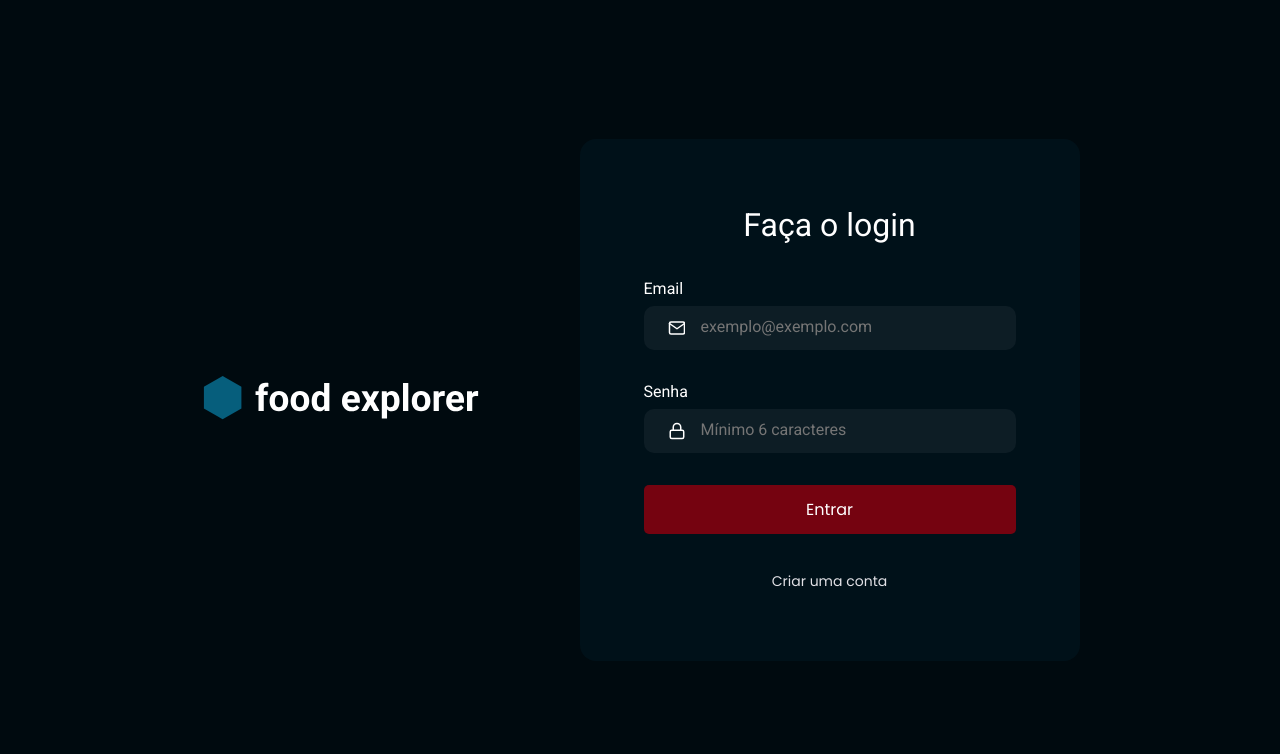
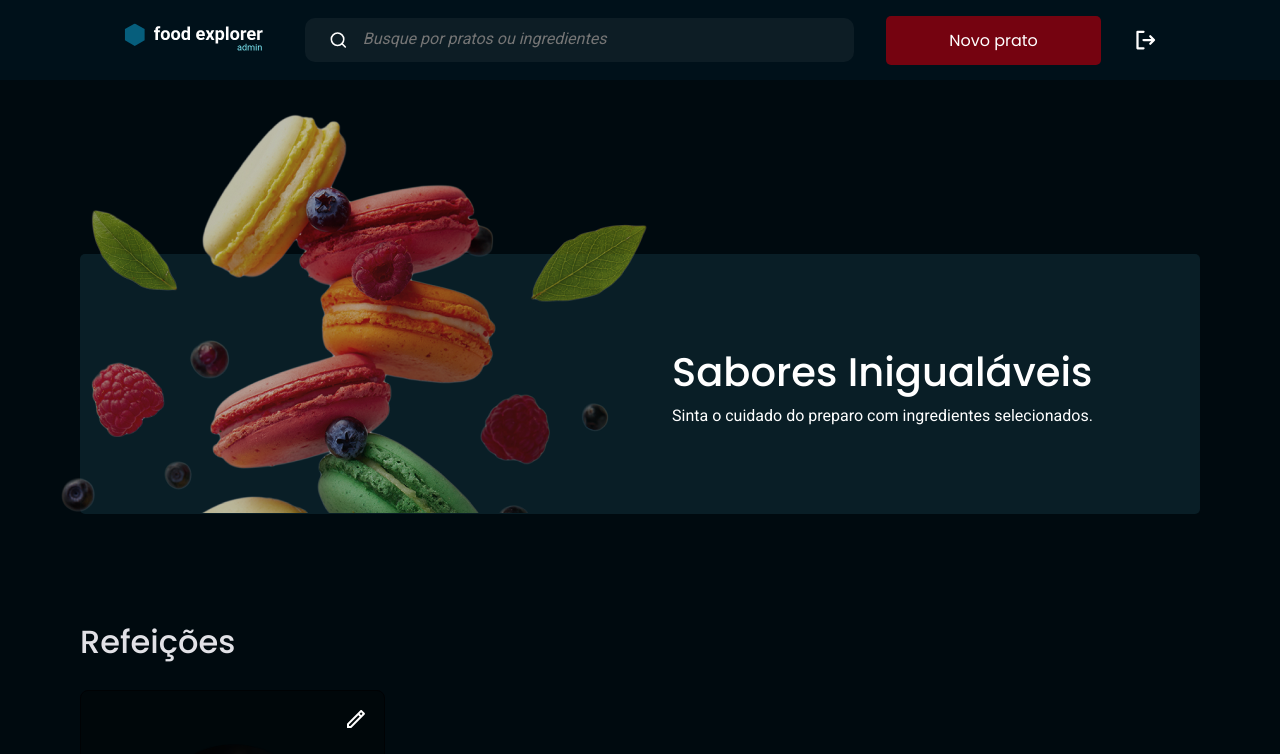
Before and after one commit to TallesGuerra/Front-FoodExplorer-, a React (Vite) app: page / in a window 1280 px wide. Shown: the top 754 px of the page. Built offline with nearby package versions, Linux system fonts and the light colour scheme.

Commit message:
auth routes edit

```diff
--- a/src/components/ButtonText/index.jsx
+++ b/src/components/ButtonText/index.jsx
@@ -8,6 +8,7 @@ export function ButtonText({title, icon, isActive = false, ...rest}){
             {...rest}
         >
 
+
             {title}
             {icon}
 
--- a/src/components/CardSection/index.jsx
+++ b/src/components/CardSection/index.jsx
@@ -1,6 +1,8 @@
 import { Container, Card } from "./styles";
 import { FiHeart } from "react-icons/fi";
 import {  PickNumber } from "../../components/PickNumber";
+import { RiPencilLine } from "react-icons/ri";
+import { Link } from "react-router-dom";
 
 
 export function CardSection({ data,...rest }){
@@ -10,7 +12,14 @@ export function CardSection({ data,...rest }){
         <h2>{data.title}</h2>
             <div className="CardAlign">
                 <Card>
-                    <FiHeart />
+                    <FiHeart to="/favorites" display="none"/>
+
+                    <Link to="/edit" className="linkIcon">
+                        <RiPencilLine
+                        />
+                    </Link>
+
+
 
                     <img
                     src={data.image}
--- a/src/components/CardSection/styles.js
+++ b/src/components/CardSection/styles.js
@@ -29,6 +29,7 @@ export const Container = styled.section`
         color: ${({ theme }) => theme.COLORS.TEXT_LIGHT};
     }
     }
+
 `;
 
 export const Card = styled.div`
@@ -52,8 +53,9 @@ export const Card = styled.div`
         position: relative;
 
 
-> svg{
-    position: absolute;
+
+.linkIcon svg {
+    position: absolute ;
     right: 16px;
     top: 16px;
     font-size: 24px;
@@ -70,6 +72,7 @@ img{
 }
 
 
+
 /* .NumbeOfDishes{
     display: flex;
     gap: 14px;
--- a/src/components/Header/index.jsx
+++ b/src/components/Header/index.jsx
@@ -2,6 +2,10 @@ import { Container, Logout  } from "./styles";
 import { Logo } from "../../components/Logo";
 import {Button  } from "../../components/Button";
 import {Input  } from "../../components/Input";
+
+import { Link } from "react-router-dom";
+
+
 import { FiSearch} from "react-icons/fi";
 import { PiSignOutBold, PiReceipt  } from "react-icons/pi";
 
@@ -19,13 +23,20 @@ export function Header(){
                     />
 
 
+                    <Link to="/addDish" className="btnNew">
+                        <Button
+                        title="Novo prato"
+
+                            /* title="Pedido"
+                            icon={<PiReceipt  />} */
+                            />
+
+                    </Link>
 
 
-                   <Button title="Pedido"
-                   icon={<PiReceipt  />}
-                  />
 
-            <Logout>
+
+            <Logout to="/signIn">
                 <PiSignOutBold  />
             </Logout>
 
--- a/src/components/Header/styles.js
+++ b/src/components/Header/styles.js
@@ -1,3 +1,4 @@
+import { Link } from "react-router-dom";
 import styled from "styled-components";
 
 export const Container = styled.header`
@@ -8,7 +9,7 @@ export const Container = styled.header`
     padding: 24px 123px;
     gap: 32px;
 
-    background: ${({theme}) => theme.COLORS.BACKGROUND_HEADER};
+    background: ${({ theme }) => theme.COLORS.BACKGROUND_HEADER};
 
     display: flex;
     align-items: center;
@@ -17,14 +18,13 @@ export const Container = styled.header`
 
 
     svg {
-        color: ${({theme}) => theme.COLORS.TEXT_WHITE};
-       font-size: 32px;
-
+    color: ${({ theme }) => theme.COLORS.TEXT_WHITE};
+    font-size: 32px;
     }
 
 
     img{
-          width: 150px;
+        width: 150px;
     }
 
 
@@ -32,22 +32,19 @@ export const Container = styled.header`
             font-style: italic;
         }
 
-   button{
+    .btnNew  button{
     display: flex;
-    width: min-content;
-    padding: 10px 22px;
+    min-width: 215px;
+
     justify-content: center;
     align-items: center;
-    gap: 2px;
+    gap: 8px;
 
-    color: white;
+    color: ${({ theme }) => theme.COLORS.TEXT_WHITE};
 }
-
-
-
 `;
 
-export const Logout = styled.button`
+export const Logout = styled(Link)`
     border: none;
     background-color: transparent;
     display: flex;
@@ -56,6 +53,10 @@ export const Logout = styled.button`
 
     svg{
        font-size: 1.5rem;
+    }
+
+    svg:hover{
+      color:  ${({ theme }) => theme.COLORS.TEXT_BLUE};
     }
 
 
--- a/src/components/Logo/index.jsx
+++ b/src/components/Logo/index.jsx
@@ -5,7 +5,9 @@ import LogoAdm from "../../assets/logoAdm.svg"
 export function Logo({ src, alt }){
     return(
         <Container>
-            <img src={LogoImage} alt="Logo"/>
+      {/*    <img src={LogoImage} alt="Logo" display="block"/> */}
+            <img src={LogoAdm} alt="Logo Admin"/>
+
         </Container>
     )
 }
--- a/src/components/NewDish/index.jsx
+++ b/src/components/NewDish/index.jsx
@@ -4,16 +4,24 @@ import dish1 from "../../assets/img1.png";
 import {PickNumber} from "../../components/PickNumber";
 import {ButtonText} from "../../components/ButtonText";
 import { IoIosArrowBack } from "react-icons/io";
+import { Link } from "react-router-dom";
+
+
 
 export function NewDish({ data, ...rest }) {
   return (
     <Container>
       <Content>
         <div>
-      <ButtonText className="btnText"
+
+    <Link to="/">
+
+    <ButtonText className="btnText"
           title="Voltar"
           icon={ <IoIosArrowBack />}
         />
+    </Link>
+
 
 
         <img src={dish1} alt="Imagem do Prato"/>
--- a/src/pages/AddDish/index.jsx
+++ b/src/pages/AddDish/index.jsx
@@ -3,43 +3,47 @@ import { Button } from "../../components/Button";
 import { Footer } from "../../components/Footer";
 import { Header } from "../../components/Header";
 import { IoIosArrowBack } from "react-icons/io";
-
-
+import { Link } from "react-router-dom";
 
 import { Container, Content, Form } from "./styles";
 
-
-
-
-
-export function AddDish(){
-    return(
+export function AddDish() {
+  return (
     <Container>
-            <Header
-
+      <Header />
+      <Content>
+        <Link to="/">
+          <ButtonText
+            className="btnText"
+            title="Voltar"
+            icon={<IoIosArrowBack />}
           />
-                <Content>
-                    <ButtonText className="btnText"
-                            title="Voltar"
-                            icon={ <IoIosArrowBack />}
-                    />
-
+        </Link>
 
         <Form>
           <h2>Adicionar Prato</h2>
 
-
           <section className="section1">
-                    <label> Imagem do prato
-                        <input type="file" name="" id="file" placeholder="Selecione a Imagem" />
-
+            <label>
+              {" "}
+              Imagem do prato
+              <input
+                type="file"
+                name=""
+                id="file"
+                placeholder="Selecione a Imagem"
+              />
             </label>
 
-                    <label> Nome
-                    <input type="text" name="" placeholder="Ex.: Salada"/>
+            <label>
+              {" "}
+              Nome
+              <input type="text" name="" placeholder="Ex.: Salada" />
             </label>
 
-                    <label> Categoria:
+            <label>
+              {" "}
+              Categoria:
               <select name="select" id="select">
                 <option value="value1">Refeições</option>
                 <option value="value1">Sobremesas</option>
@@ -49,35 +53,36 @@ export function AddDish(){
           </section>
 
           <section className="section2">
-                    <label> Tag
-                        <input   className="tagLabel" type="text" name="" placeholder="Ex.: Salada"/>
+            <label>
+              {" "}
+              Tag
+              <input
+                className="tagLabel"
+                type="text"
+                name=""
+                placeholder="Ex.: Salada"
+              />
             </label>
 
-                    <label> Preço
+            <label>
+              {" "}
+              Preço
               <input type="number" name="number" id="price" />
             </label>
           </section>
 
-                 <textarea name="" id="textarea"
-                 placeholder="Fale brevemente sobre o prato, seus ingredientes e composição.">
-                </textarea>
-
+          <textarea
+            name=""
+            id="textarea"
+            placeholder="Fale brevemente sobre o prato, seus ingredientes e composição."
+          ></textarea>
 
           <div className="btnAlign">
-
-
             <Button title="Salvar alterações" />
           </div>
-
-
         </Form>
-
-
-
-
       </Content>
       <Footer />
     </Container>
-
   );
 }
--- a/src/pages/EditDish/index.jsx
+++ b/src/pages/EditDish/index.jsx
@@ -1,3 +1,5 @@
+import { Link } from "react-router-dom";
+
 import { IoIosArrowBack } from "react-icons/io";
 
 import { ButtonText } from "../../components/ButtonText";
@@ -13,11 +15,14 @@ export function EditDish() {
     <Container>
       <Header />
       <Content>
+
+    <Link to="/">
         <ButtonText
           className="btnText"
           title="Voltar"
           icon={<IoIosArrowBack />}
         />
+    </Link>
 
         <Form>
           <h2>Editar prato</h2>
--- a/src/pages/SignIn/index.jsx
+++ b/src/pages/SignIn/index.jsx
@@ -2,6 +2,9 @@ import { Logo } from "../../components/Logo";
 import { Input } from "../../components/Input";
 import { ButtonText } from "../../components/ButtonText";
 import { Button } from "../../components/Button";
+import { Link } from "react-router-dom";
+
+
 import { FiLogIn, FiMail, FiLock } from "react-icons/fi";
 
 import { Container, Form } from "./styles";
@@ -32,9 +35,9 @@ export function SignIn() {
 
         <Button title="Entrar" />
 
-        <a href="#" target="_blank">
+        <Link to="/register">
           <ButtonText title="Criar uma conta" />
-        </a>
+        </Link>
       </Form>
     </Container>
   );
--- a/src/pages/SignUp/index.jsx
+++ b/src/pages/SignUp/index.jsx
@@ -2,7 +2,7 @@ import { Logo } from "../../components/Logo";
 import { Input } from "../../components/Input";
 import { ButtonText } from "../../components/ButtonText";
 import { Button } from "../../components/Button";
-import { FiUser, FiMail, FiLock } from "react-icons/fi";
+import { Link } from "react-router-dom";
 
 import { Container, Form } from "./styles";
 
@@ -37,9 +37,9 @@ export function SignUp() {
           <Button title="Criar conta" />
         </a>
 
-        <a href="#">
+        <Link to="/" >
           <ButtonText title="Já tenho uma conta" />
-        </a>
+        </Link>
       </Form>
     </Container>
   );
--- a/src/routes/index.jsx
+++ b/src/routes/index.jsx
@@ -6,7 +6,7 @@ import { AuthRoutes } from "./auth.routes";
 export function Routes(){
     return(
         <BrowserRouter>
-            <AuthRoutes />
+            <AppRoutes />
         </BrowserRouter>
     );
 }
```
Lines whose indentation alone changed are shown as unchanged.
